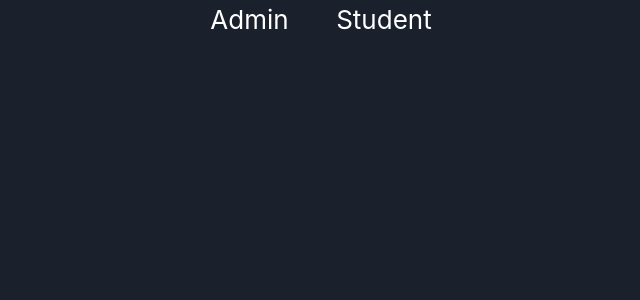
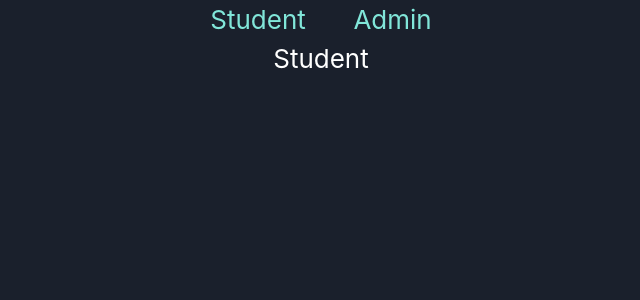
Before and after one commit to Syammed2429/student-management-system-client, a React (Create React App) app: page / in a window 1280 px wide. Shown: the top 300 px of the page, without its empty margins (319-959 px from the left). Built offline with nearby package versions, Linux system fonts and the light colour scheme.

Commit message:
added routers

```diff
--- a/src/App.tsx
+++ b/src/App.tsx
@@ -1,12 +1,11 @@
 import React, { FC } from 'react';
 import './App.css';
-import { Navbar } from './components/Navbar/Navbar';
-import Test from './components/Test';
+import Layout from './components/Layout/Layout';
 
 const App: FC = () => {
   return (
     <div className="App">
-      <Navbar />
+      <Layout />
     </div>
   );
 }
--- /dev/null
+++ b/src/components/Layout/Layout.tsx
@@ -0,0 +1,12 @@
+import React, { FC } from 'react'
+import { Routers } from '../Routers/Routers'
+
+const Layout: FC = () => {
+    return (
+        <>
+            <Routers />
+        </>
+    )
+}
+
+export default Layout
--- a/src/components/Navbar/Navbar.tsx
+++ b/src/components/Navbar/Navbar.tsx
@@ -1,6 +1,6 @@
 import React, { FC } from 'react'
 import { Container, Flex } from '@chakra-ui/react'
-
+import { Link } from 'react-router-dom'
 
 const Navbar: FC = () => {
     return (
@@ -9,10 +9,17 @@ const Navbar: FC = () => {
                 <Flex
                     justify='center'
                     gap='5%'
+                    color='#81E6D9'
                 >
+                    <Link to="">
+                        <h3>Student</h3>
+                    </Link>
 
-                    <h3>Admin</h3>
-                    <h3>Student</h3>
+                    <Link to="/admin">
+                        <h3>Admin</h3>
+                    </Link>
+
+
                 </Flex>
             </Container>
 
--- a/src/components/Routers/Routers.tsx
+++ b/src/components/Routers/Routers.tsx
@@ -1,11 +1,24 @@
 //Importing the package requires
 import React, { FC } from 'react'
 import { Routes, Route } from 'react-router-dom'
+import { Admin } from '../Admin/Admin'
+import { Navbar } from '../Navbar/Navbar'
+import { Student } from '../Student/Student'
 
 
 const Routers: FC = () => {
     return (
         <>
+            <Navbar />
+            <Routes>
+                <Route path="" element={<Student />} />
+                <Route path="/admin" element={<Admin />} />
+                <Route path="*" element={
+                    <>
+                        <h1>404 Not Found</h1>
+                    </>
+                } />
+            </Routes>
 
         </>
     )
```
